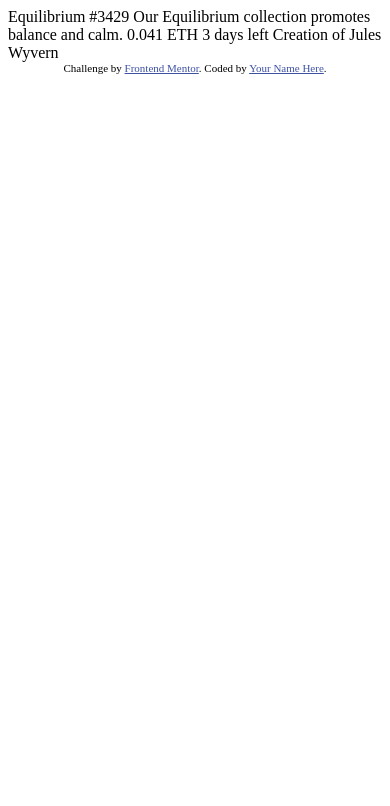
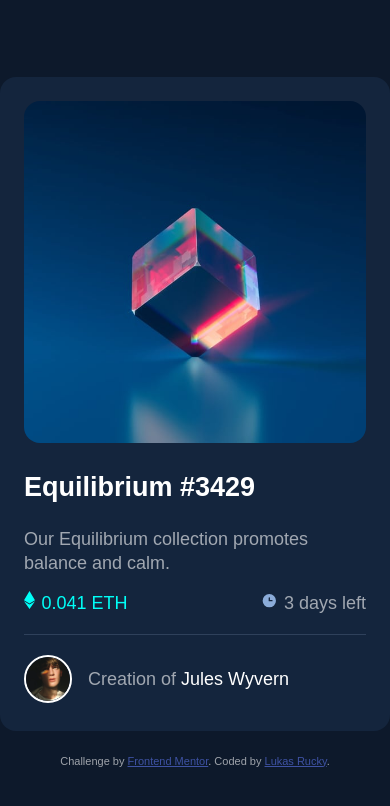
Before and after one commit to malyrudy/NFT-Preview-Card-Component, a plain HTML site: page index.html in a window 390 px wide. Drawn offline with Linux system fonts and the light colour scheme.

Commit message:
added media query and all project complete

```diff
--- a/index.html
+++ b/index.html
@@ -5,29 +5,38 @@
   <meta name="viewport" content="width=device-width, initial-scale=1.0"> <!-- displays site properly based on user's device -->
 
   <link rel="icon" type="image/png" sizes="32x32" href="./images/favicon-32x32.png">
-
+  <link rel="stylesheet" href="/styles.css">
   <title>Frontend Mentor | NFT preview card component</title>
 
-  <!-- Feel free to remove these styles or customise in your own stylesheet 👍 -->
-  <style>
-    .attribution { font-size: 11px; text-align: center; }
-    .attribution a { color: hsl(228, 45%, 44%); }
-  </style>
 </head>
 <body>
+  <div class="container">
 
-  Equilibrium #3429
+    <article class="main-img">
+      <img src="/images/image-equilibrium.jpg" alt="">
+      <div><img src="/images/icon-view.svg" alt=""></div>
+    </article>
 
-  Our Equilibrium collection promotes balance and calm.
+    <article>
+      <h2>Equilibrium #3429</h2>
+      <p>Our Equilibrium collection promotes balance and calm.</p>
 
-  0.041 ETH
-  3 days left
+      <ul>
+        <li><img src="/images/icon-ethereum.svg" alt="">0.041 ETH</li>
+        <li> <img src="/images/icon-clock.svg" alt="">3 days left</li>
+      </ul>
 
-  Creation of Jules Wyvern
+    </article>
+
+    <article class="avatar">
+      <img src="/images/image-avatar.png" alt="">
+      <p>Creation of <span>Jules Wyvern</span></p>
+    </article>
+  </div>
 
   <div class="attribution">
     Challenge by <a href="https://www.frontendmentor.io?ref=challenge" target="_blank">Frontend Mentor</a>.
-    Coded by <a href="#">Your Name Here</a>.
+    Coded by <a href="#">Lukas Rucky</a>.
   </div>
 </body>
 </html>
--- /dev/null
+++ b/styles.css
@@ -0,0 +1,149 @@
+:root {
+    --soft-blue: hsl(215, 51%, 70%);
+    --cyan: hsl(178, 100%, 50%);
+    --main-bg: hsl(217, 54%, 11%);
+    --card-bg: hsl(216, 50%, 16%);
+    --line: hsl(215, 32%, 27%);
+    --white: hsl(0, 0%, 100%);
+}
+
+@import url('https://fonts.googleapis.com/css2?family=Outfit:wght@300;400;600&display=swap');
+
+.attribution { font-size: 11px; text-align: center; }
+.attribution a { color: hsl(228, 45%, 44%); }
+
+* {
+    margin: 0;
+    padding: 0;
+    box-sizing: border-box;
+}
+
+body {
+    font-family: "Outfit", sans-serif;
+    font-size: 18px;
+    background: var(--main-bg);
+    color: hsl(0, 0%, 100%, 60%);
+    display: flex;
+    flex-direction: column;
+    justify-content: center;
+    align-items: center;
+    height: 100vh;
+}
+
+img {
+    max-width: 100%;
+}
+
+ul {
+    list-style-type: none;
+}
+
+p {
+    font-weight: 300;
+    padding: 1rem 1rem 1rem 0;
+    line-height: 1.5rem;
+}
+
+.container {
+    max-width: 500px;
+    margin: 0 auto;
+    padding: 1.5rem;
+    background: var(--card-bg);
+    border-radius: 1rem;
+}
+
+.container ul {
+    padding-bottom: 1.2rem;
+    border-bottom: 1px solid var(--line);
+}
+
+.container .main-img img {
+    border-radius: 1rem;
+}
+
+.container .main-img {
+    position: relative;
+}
+
+.container .main-img div {
+    position: absolute;
+    top: 0;
+    width: 100%;
+    height: 100%;
+    background-color: hsl(178, 100%, 50%, 65%);
+    z-index: 999;
+    border-radius: 1rem;
+    opacity: 0;
+    transition: opacity 0.2s ease-in-out;
+}
+
+.container .main-img div:hover {
+    opacity: 1;
+    cursor: pointer;
+}
+
+.container .main-img div img {
+    position: absolute;
+    top: 50%;
+    left: 50%;
+    transform: translate(-50%, -50%);
+}
+
+article h2 {
+    color: var(--white);
+    padding: 1.5rem 0.5rem 0.5rem 0;
+}
+
+article h2:hover {
+    color: var(--cyan);
+    cursor: pointer;
+}
+
+article ul {
+    display: flex;
+    align-items: center;
+    justify-content: space-between;
+}
+
+article ul li:first-child {
+    color: var(--cyan);
+}
+
+article ul li img {
+    margin-right: 0.4rem;
+}
+
+.container .avatar {
+    display: flex;
+    align-items: center;
+    justify-content: start;
+    margin-top: 1rem;
+}
+
+.container .avatar img {
+    width: 3rem;
+    border: 2px solid var(--white);
+    border-radius: 50%;
+    margin-right: 1rem;
+}
+
+.container .avatar p span {
+    color: var(--white);
+    font-weight: 500;
+}
+
+.container .avatar p span:hover {
+    color: var(--cyan);
+    cursor: pointer;
+}
+
+.attribution {
+    margin-top: 1.5rem;
+}
+
+@media only screen and (max-width: 375px) {
+    .container {
+        margin-left: 20px;
+        margin-right: 20px;
+    }
+}
```
Also changed, not shown: 1 other file.
